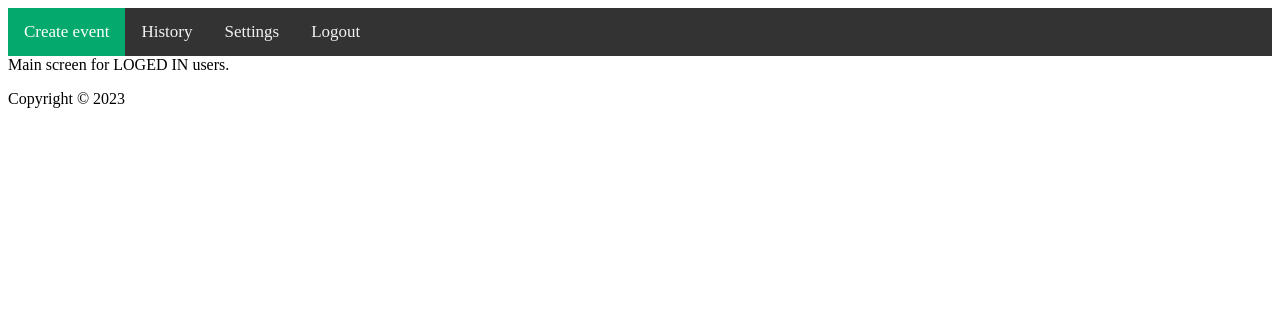
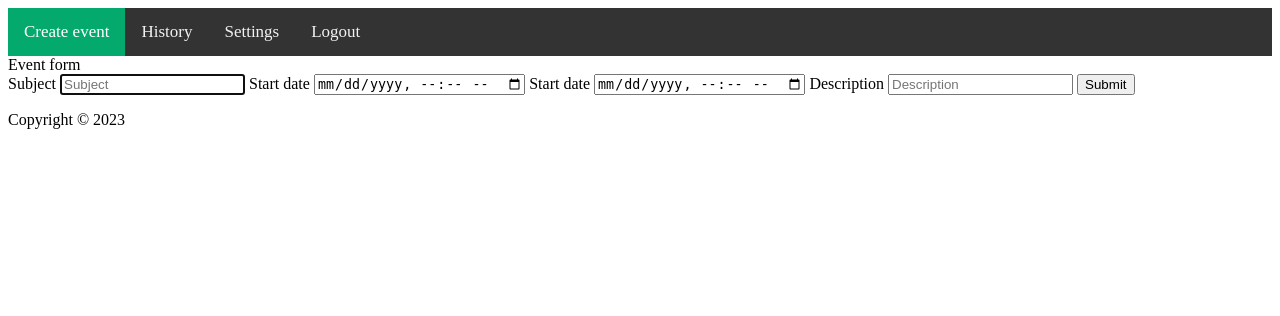
Before and after one commit to stepa00/Event-creator, a Flask app: page / in a window 1280 px wide. Shown: the top 316 px of the page. Run offline with Flask 3, Linux system fonts and the light colour scheme; the visitor is signed in with stand-in values (Sample User, id 1).

Commit message:
Added basic event form in index.html

```diff
--- a/templates/index.html
+++ b/templates/index.html
@@ -7,7 +7,18 @@
 {% block main %}
     {% if session["user_id"] %}
         <!-- Create a form for the event -->
-        Main screen for LOGED IN users.
+        Event form
+        <form action="\" method="post">
+            <lable for="subject">Subject</lable>
+            <input type="text" autocomplete="off" autofocus="off" placeholder="Subject">
+            <lable for="startdatetime">Start date</lable>
+            <input type="datetime-local" id="startdatetime" name="startdatetime">
+            <lable for="enddatetime">Start date</lable>
+            <input type="datetime-local" id="enddatetime" name="enddatetime">
+            <lable for="description">Description</lable>
+            <input type="text" autocomplete="off" autofocus="off" placeholder="Description">
+            <input type="submit" value="Submit">
+        </form>
     {% else %}
         <!-- Create a starting page -->
         Starting page!!!
```
